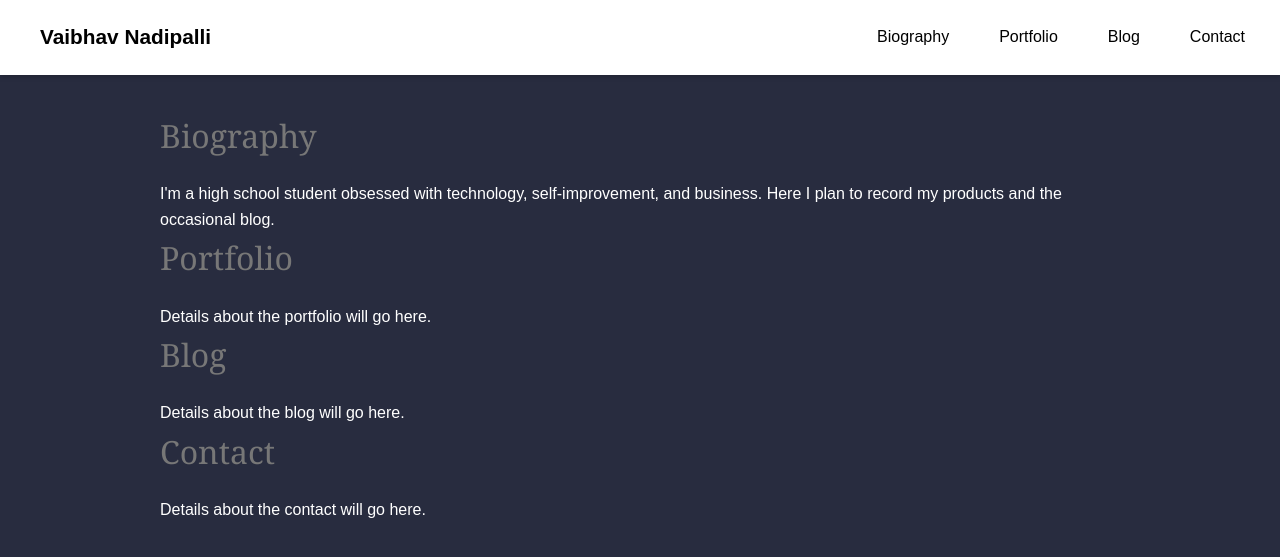
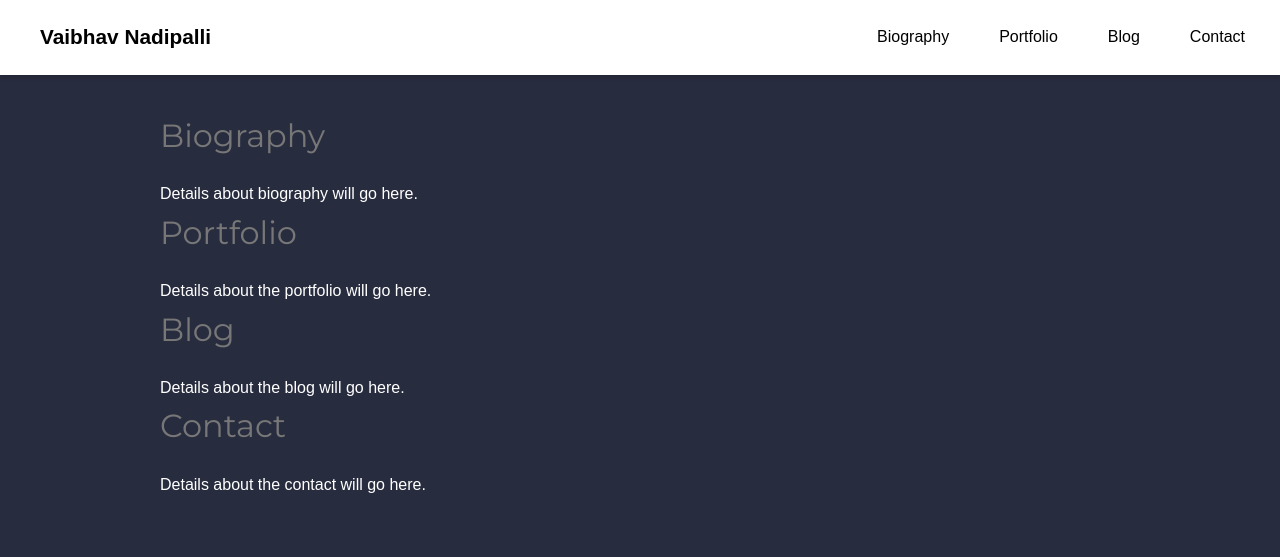
Before and after one commit to Vaibhav-Nadipalli/vaibhav-nadipalli.github.io, a Jekyll site: the page built from index.markdown, in a window 1280 px wide. Shown: the top 557 px of the page. Built offline with Jekyll 4.4.1, drawn with Linux system fonts in a browser that asks for light colours.

Commit message:
Update default.html

```diff
--- a/_layouts/default.html
+++ b/_layouts/default.html
@@ -5,24 +5,8 @@
     <meta name="viewport" content="width=device-width, initial-scale=1.0">
     <title>Vaibhav Nadipalli</title>
     <link rel="stylesheet" href="/assets/css/styles.css"> <!-- Link to your CSS file -->
+    <link href="https://fonts.googleapis.com/css2?family=Montserrat:wght@400;500;700&display=swap" rel="stylesheet"> <!-- Import Montserrat font -->
     <link rel="icon" type="image/png" href="/favicon.png"> <!-- Path to your favicon -->
-    <style>
-        /* Inline styles for the specific changes */
-        .section-title {
-            font-family: Georgia, serif;
-            font-weight: normal;
-            color: #777;
-            font-size: 2em;
-            margin-bottom: 20px;
-        }
-
-        .section-container {
-            display: grid;
-            grid-template-columns: 350px auto;
-            grid-gap: 50px;
-            align-items: start;
-        }
-    </style>
 </head>
 <body>
     <header>
@@ -44,7 +28,7 @@
     <main>
         <section id="bio">
             <h2 class="section-title">Biography</h2>
-            <p>I'm a high school student obsessed with technology, self-improvement, and business. Here I plan to record my products and the occasional blog.</p>
+            <p>Details about biography will go here.</p>
         </section>
         <section id="portfolio">
             <h2 class="section-title">Portfolio</h2>
```
